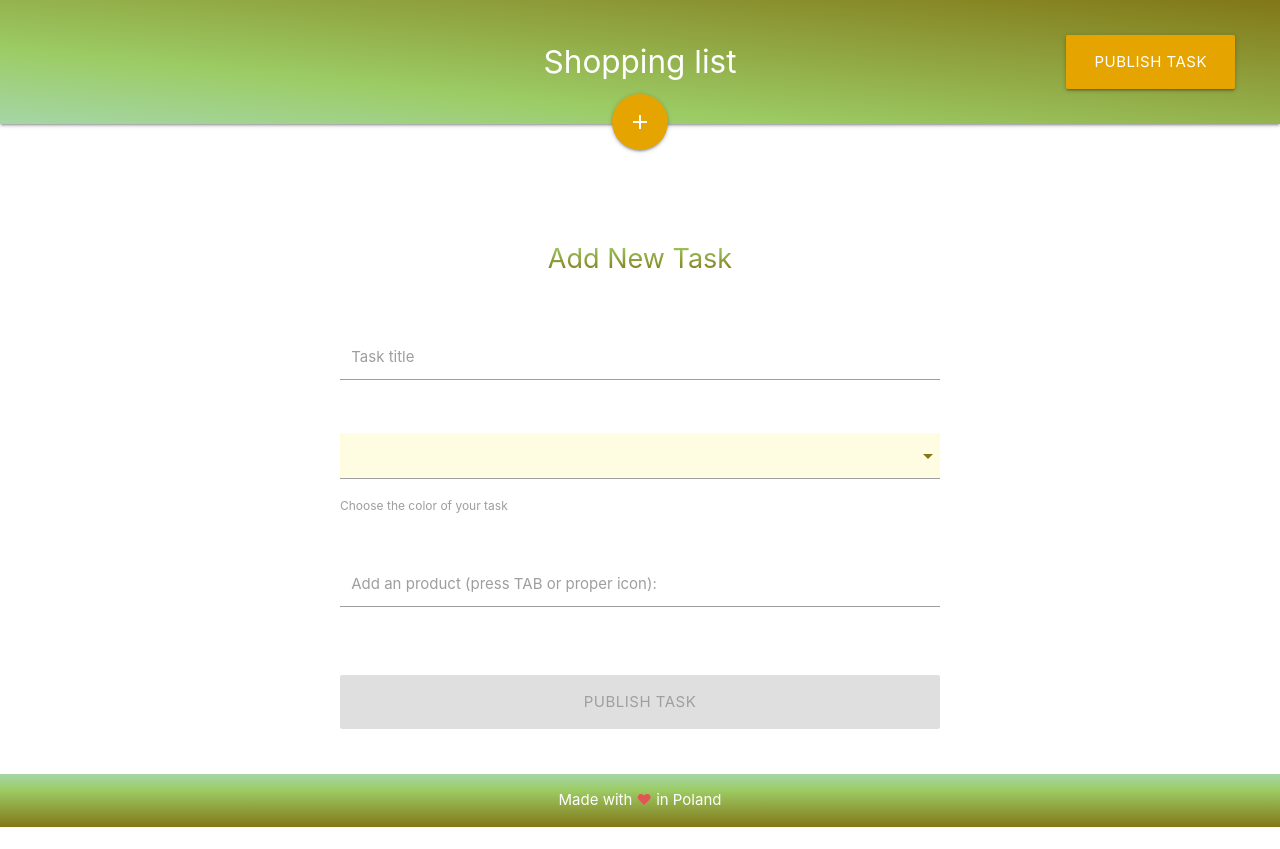
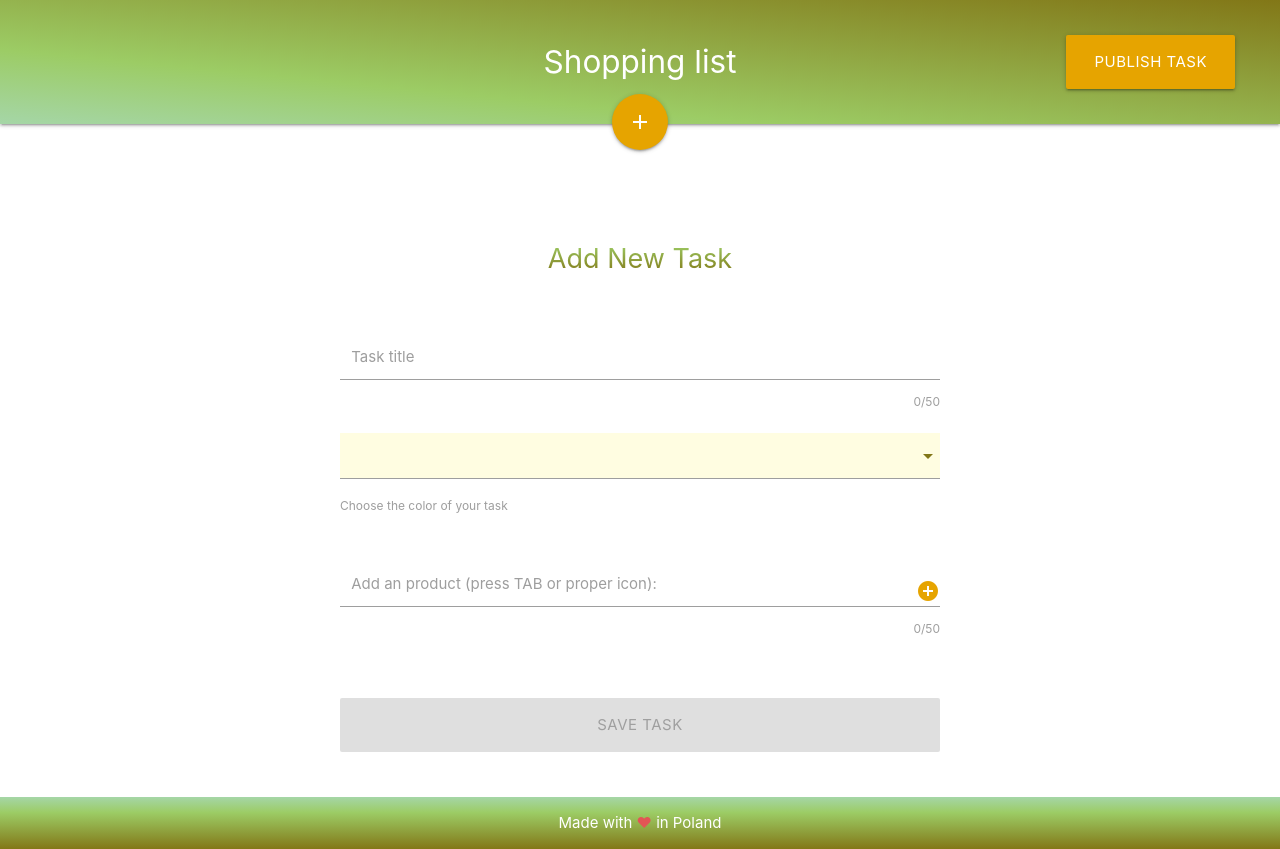
Before and after one commit to sgasior/shopping-list-vue-spring, a Vue app in the folder frontend/: page /add-task in a window 1280 px wide. Before the commit the page ends 827 px from the top, so only its background shows below. Built offline with nearby package versions, Linux system fonts and the light colour scheme.

Commit message:
implemented and styled inputs for adding task and products

```diff
--- a/frontend/src/components/AddTask.vue
+++ b/frontend/src/components/AddTask.vue
@@ -1,14 +1,20 @@
 <template>
   <main>
-    <div class="container add-task">
+    <div class="container task-form">
       <h5 class="center-align header">Add New Task</h5>
       <form class="col s12">
-        <div class="input-field col s12">
-          <input id="task_title" type="text" class="validate" v-model="taskTitle" />
+        <div class="input-field col s12 add-input">
+          <input
+            id="task_title"
+            type="text"
+            v-bind:class="getValidationClassForTask(task)"
+            v-model="task.title"
+          />
           <label for="task_title">Task title</label>
+          <div class="counter">{{task.title.length}}/{{task.maxLen}}</div>
         </div>
         <div class="input-field col s12" :style="cssVars">
-          <select v-model="taskColor">
+          <select v-model="task.color">
             <option value="#fffde1">
               <span class="box box1"></span>
             </option>
@@ -27,26 +33,37 @@
           </select>
         </div>
         <label>Choose the color of your task</label>
-        <div v-for="(product,index) in products" :key="index" class="field col s12">
-          <input id="product" type="text" v-model="products[index]" />
-          <label for="product">Product</label>
+        <div v-for="(product,index) in products" :key="index" class="input-field col s12">
+          <input
+            id="product"
+            type="text"
+            v-bind:class="getValidationClassForProduct(products[index])"
+            v-model="products[index].name"
+          />
+          <div class="product-name">Product</div>
+          <div class="counter">{{products[index].name.length}}/{{task.maxLen}}</div>
           <i class="material-icons delete" @click="deleteProduct(index)">delete</i>
         </div>
         <div class="input-field col s12">
           <input
             id="add_product"
             type="text"
-            class="validate"
+            v-bind:class="getValidationClassForProduct(product)"
             @keydown.tab.prevent="addProduct"
-            v-model="productName"
+            v-model="product.name"
           />
-          <label for="add_produc">Add an product (press TAB or proper icon):</label>
+          <div class="counter">{{product.name.length}}/{{product.maxLen}}</div>
+          <label for="add_product">Add an product (press TAB or proper icon):</label>
+          <i class="material-icons add" @click="addProduct()">add_circle</i>
+          <div :style="{visibility: error ? 'visible':'hidden'}">
+            <div class="error">{{error}}</div>
+          </div>
         </div>
         <a
           class="waves-effect waves-light btn-large btn-publish btn-add-task"
-          v-bind:class="allFieldsAreValid ? '' :'disabled'"
+          v-bind:class="inputsAreValid ? '' :'disabled'"
           @click="publishTask()"
-        >Publish Task</a>
+        >Save Task</a>
       </form>
     </div>
   </main>
@@ -56,26 +73,67 @@
 export default {
   data() {
     return {
-      taskTitle: "",
-      taskColor: "#fffde1",
       products: [],
-      productName: null,
-      allFieldsAreValid: false
+      product: {
+        name: "",
+        minLen: 3,
+        maxLen: 50
+      },
+      allFieldsAreValid: false,
+      task: {
+        title: "",
+        color: "#fffde1",
+        minLen: 3,
+        maxLen: 50
+      },
+      error: null
     };
   },
   methods: {
     addProduct() {
-      if (this.productName == null) {
-        console.log("null jest");
+      if (this.product.name == "") {
+        this.error = "You must enter a product name before add";
       } else {
-        this.products.push(this.productName);
-        this.productName = null;
+        let prod = {};
+        prod.name = this.product.name;
+        this.products.push(prod);
+        this.product.name = "";
+        this.error = null;
       }
     },
     deleteProduct(index) {
       this.products = this.products.filter(product => {
         return product !== this.products[index];
       });
+    },
+    getValidationClassForTask(taskToCheck) {
+      if (taskToCheck.title.length == 0) {
+        return "";
+      }
+      if (
+        taskToCheck.title.length < this.task.minLen ||
+        taskToCheck.title.length > this.task.maxLen
+      ) {
+        return "invalid";
+      } else {
+        return "valid";
+      }
+    },
+    getValidationClassForProduct(prodToCheck) {
+      if (prodToCheck.name.length == 0) {
+        if (this.products.includes(prodToCheck)) {
+          return "invalid";
+        }
+        return "";
+      }
+      if (
+        prodToCheck.name.length < this.product.minLen ||
+        prodToCheck.name.length > this.product.maxLen
+      ) {
+        return "invalid";
+      } else {
+        return "valid";
+      }
     }
   },
   mounted() {
@@ -84,8 +142,28 @@ export default {
   computed: {
     cssVars() {
       return {
-        "--task-bg-color": this.taskColor
+        "--task-bg-color": this.task.color
       };
+    },
+    inputsAreValid() {
+      if (
+        this.task.title.length < this.task.minLen ||
+        this.task.title.length > this.task.maxLen ||
+        this.task.title == null ||
+        this.products.length == 0
+      ) {
+        return false;
+      }
+      for (let i = 0; i < this.products.length; i++) {
+        if (
+          this.products[i].name.length < this.product.minLen ||
+          this.products[i].name.length > this.product.maxLen ||
+          this.products[i].name == null
+        ) {
+          return false;
+        }
+      }
+      return true;
     }
   }
 };
@@ -101,10 +179,10 @@ export default {
   fill: #827717;
 }
 
-.add-task {
+.task-form {
   max-width: 600px;
 }
-.add-task .header {
+.task-form .header {
   font-size: 1.8rem;
   margin-top: 8rem;
   margin-bottom: 4rem;
@@ -113,27 +191,91 @@ export default {
   -webkit-text-fill-color: transparent;
 }
 
-.add-task .input-field {
+.task-form .input-field {
   margin-top: 3rem;
 }
 
 .defaultOption {
   color: #9e9e9e;
 }
+/* label underline focus color */
+.task-form .input-field input[type="text"]:focus {
+  border-bottom: 1px solid #9e9e9e;
+  box-shadow: 0 1px 0 0 #9e9e9e;
+}
 
-.add-task .field {
+/* label focus color */
+.task-form .input-field input[type="text"]:focus + label {
+  color: #9e9e9e;
+}
+
+/* valid color */
+.task-form .input-field input[type="text"].valid {
+  border-bottom: 1px solid #9ccc65;
+  box-shadow: 0 1px 0 0 #9ccc65;
+}
+
+/* invalid color */
+.task-form .input-field input[type="text"].invalid {
+  border-bottom: 1px solid orangered;
+  box-shadow: 0 1px 0 0 orangered;
+}
+
+.task-form .field {
   position: relative;
 }
-.add-task .delete {
+.task-form .delete {
   position: absolute;
   right: 0;
   bottom: 35px;
+}
+
+.task-form .add {
+  position: absolute;
+  right: 0;
+  bottom: 35px;
+  cursor: pointer;
+  color: #e6a400;
+  transition: all 0.3s;
+}
+
+.task-form .add:hover {
+  color: #e6b31e;
+  transform: scale(1.1);
+}
+
+.counter,
+.product-name,
+.error {
+  font-size: 0.8rem;
+  text-align: right;
+  display: inline-block;
+}
+
+.error {
+  color: orangered;
+}
+
+.product-name {
+  color: #9e9e9e;
+}
+
+.counter {
+  color: #9e9e9e;
+  position: absolute;
+  right: 0;
+  bottom: 0;
+}
+
+.add-input .counter {
+  bottom: -23px;
 }
 
 .btn-add-task {
   margin: 3rem 0;
   width: 100%;
 }
+
 .box {
   width: 20px;
   height: 20px;
```
